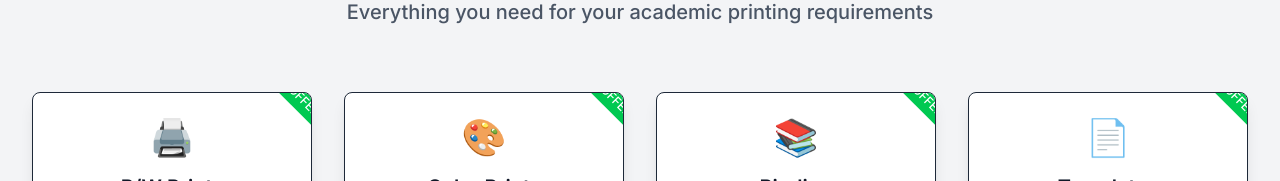
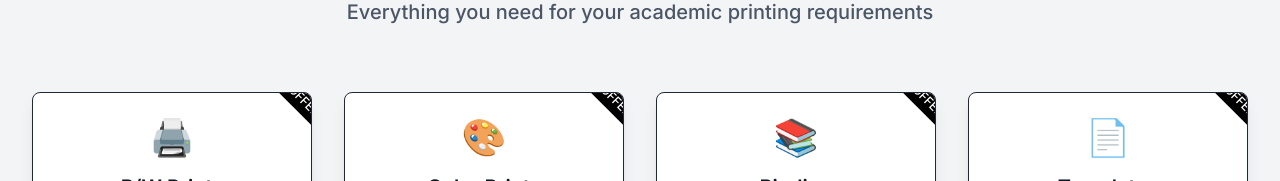
Before and after one commit to AdityaPandey-DEV/FunPrinting, a Next.js app: page / in a window 1280 px wide. Shown: the part 618-799 px from the top of the page. Built offline with nearby package versions, Linux system fonts and the light colour scheme; no server answers; the database is empty.

Commit message:
Fix OFFER badge visibility with black background
- Change OFFER badge background from green to black
- Maintains white text for better contrast
- Ensures OFFER badges are clearly visible on all service cards

```diff
--- a/src/app/page.tsx
+++ b/src/app/page.tsx
@@ -142,7 +142,7 @@ export default function Home() {
                 key={index}
                 className="bg-white rounded-lg shadow-lg p-6 text-center hover:shadow-xl transition-shadow border border-gray-800 relative overflow-hidden"
               >
-                <div className="absolute top-0 right-0 bg-green-500 text-white text-xs font-bold px-3 py-1 transform rotate-45 translate-x-6 -translate-y-1">
+                <div className="absolute top-0 right-0 bg-black text-white text-xs font-bold px-3 py-1 transform rotate-45 translate-x-6 -translate-y-1">
                   OFFER
                 </div>
                 <div className="text-4xl mb-4">{service.icon}</div>
```
